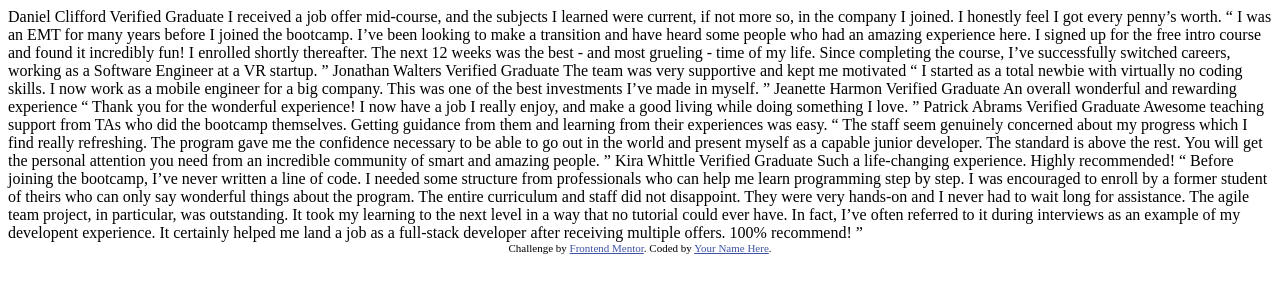
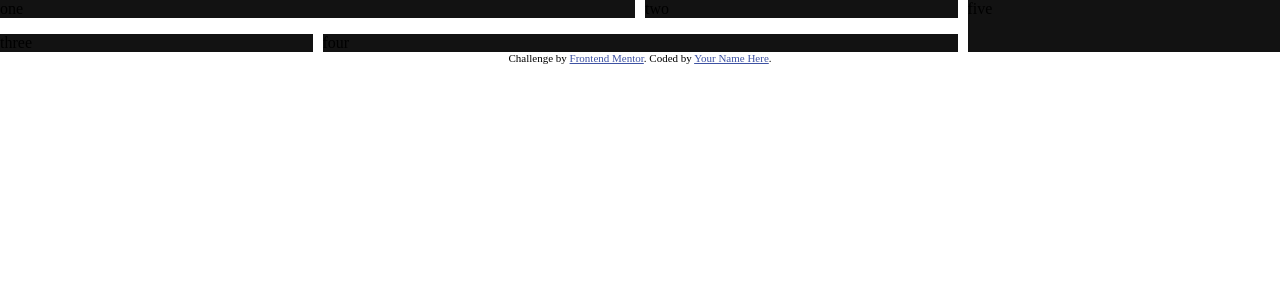
Before and after one commit to SuaJeong-winter/FEM-07-testimonials-grid-section, a plain HTML site: page index.html in a window 1280 px wide. Drawn offline with Linux system fonts and the light colour scheme.

Commit message:
feat:그리드 카드 배치

```diff
--- a/index.html
+++ b/index.html
@@ -1,75 +1,77 @@
-<!DOCTYPE html>
+<!doctype html>
 <html lang="en">
   <head>
-  <meta charset="UTF-8">
-  <meta name="viewport" content="width=device-width, initial-scale=1.0"> <!-- displays site properly based on user's device -->
+    <meta charset="UTF-8" />
+    <meta name="viewport" content="width=device-width, initial-scale=1.0" />
+    <!-- displays site properly based on user's device -->
 
-  <link rel="icon" type="image/png" sizes="32x32" href="./images/favicon-32x32.png">
+    <link
+      rel="icon"
+      type="image/png"
+      sizes="32x32"
+      href="./images/favicon-32x32.png"
+    />
 
-  <title>Frontend Mentor | [Challenge Name Here]</title>
+    <title>Frontend Mentor | Testimonials Grid Section</title>
+    <link rel="stylesheet" href="./styles.css" />
 
     <!-- Feel free to remove these styles or customise in your own stylesheet 👍 -->
     <style>
-    .attribution { font-size: 0.6875rem; text-align: center; }
-    .attribution a { color: hsl(228, 45%, 44%); }
+      .attribution {
+        font-size: 0.6875rem;
+        text-align: center;
+      }
+      .attribution a {
+        color: hsl(228, 45%, 44%);
+      }
     </style>
   </head>
   <body>
-  Daniel Clifford
-  Verified Graduate
+    <main class="grid__cards">
+      <section class="grid__card card__one">one</section>
+      <section class="grid__card card__two">two</section>
+      <section class="grid__card card__three">three</section>
+      <section class="grid__card card__four">four</section>
+      <section class="grid__card card__five">five</section>
+    </main>
 
-  I received a job offer mid-course, and the subjects I learned were current, if not more so,
-  in the company I joined. I honestly feel I got every penny’s worth.
-
-  “ I was an EMT for many years before I joined the bootcamp. I’ve been looking to make a
-  transition and have heard some people who had an amazing experience here. I signed up
-  for the free intro course and found it incredibly fun! I enrolled shortly thereafter.
-  The next 12 weeks was the best - and most grueling - time of my life. Since completing
-  the course, I’ve successfully switched careers, working as a Software Engineer at a VR startup. ”
-
-  Jonathan Walters
-  Verified Graduate
-
-  The team was very supportive and kept me motivated
-
-  “ I started as a total newbie with virtually no coding skills. I now work as a mobile engineer
-  for a big company. This was one of the best investments I’ve made in myself. ”
-
-  Jeanette Harmon
-  Verified Graduate
-
-  An overall wonderful and rewarding experience
-
-  “ Thank you for the wonderful experience! I now have a job I really enjoy, and make a good living
-  while doing something I love. ”
-
-  Patrick Abrams
-  Verified Graduate
-
-  Awesome teaching support from TAs who did the bootcamp themselves. Getting guidance from them and
-  learning from their experiences was easy.
-
-  “ The staff seem genuinely concerned about my progress which I find really refreshing. The program
-  gave me the confidence necessary to be able to go out in the world and present myself as a capable
-  junior developer. The standard is above the rest. You will get the personal attention you need from
-  an incredible community of smart and amazing people. ”
-
-  Kira Whittle
-  Verified Graduate
-
-  Such a life-changing experience. Highly recommended!
-
-  “ Before joining the bootcamp, I’ve never written a line of code. I needed some structure from
-  professionals who can help me learn programming step by step. I was encouraged to enroll by a former
-  student of theirs who can only say wonderful things about the program. The entire curriculum and staff
-  did not disappoint. They were very hands-on and I never had to wait long for assistance. The agile team
-  project, in particular, was outstanding. It took my learning to the next level in a way that no tutorial
-  could ever have. In fact, I’ve often referred to it during interviews as an example of my developent
-  experience. It certainly helped me land a job as a full-stack developer after receiving multiple offers.
-  100% recommend! ”
+    <!-- Daniel Clifford Verified Graduate I received a job offer mid-course, and the
+    subjects I learned were current, if not more so, in the company I joined. I
+    honestly feel I got every penny’s worth. “ I was an EMT for many years
+    before I joined the bootcamp. I’ve been looking to make a transition and
+    have heard some people who had an amazing experience here. I signed up for
+    the free intro course and found it incredibly fun! I enrolled shortly
+    thereafter. The next 12 weeks was the best - and most grueling - time of my
+    life. Since completing the course, I’ve successfully switched careers,
+    working as a Software Engineer at a VR startup. ” Jonathan Walters Verified
+    Graduate The team was very supportive and kept me motivated “ I started as a
+    total newbie with virtually no coding skills. I now work as a mobile
+    engineer for a big company. This was one of the best investments I’ve made
+    in myself. ” Jeanette Harmon Verified Graduate An overall wonderful and
+    rewarding experience “ Thank you for the wonderful experience! I now have a
+    job I really enjoy, and make a good living while doing something I love. ”
+    Patrick Abrams Verified Graduate Awesome teaching support from TAs who did
+    the bootcamp themselves. Getting guidance from them and learning from their
+    experiences was easy. “ The staff seem genuinely concerned about my progress
+    which I find really refreshing. The program gave me the confidence necessary
+    to be able to go out in the world and present myself as a capable junior
+    developer. The standard is above the rest. You will get the personal
+    attention you need from an incredible community of smart and amazing people.
+    ” Kira Whittle Verified Graduate Such a life-changing experience. Highly
+    recommended! “ Before joining the bootcamp, I’ve never written a line of
+    code. I needed some structure from professionals who can help me learn
+    programming step by step. I was encouraged to enroll by a former student of
+    theirs who can only say wonderful things about the program. The entire
+    curriculum and staff did not disappoint. They were very hands-on and I never
+    had to wait long for assistance. The agile team project, in particular, was
+    outstanding. It took my learning to the next level in a way that no tutorial
+    could ever have. In fact, I’ve often referred to it during interviews as an
+    example of my developent experience. It certainly helped me land a job as a
+    full-stack developer after receiving multiple offers. 100% recommend! ” -->
 
     <footer class="attribution">
-    Challenge by <a href="https://www.frontendmentor.io?ref=challenge">Frontend Mentor</a>.
+      Challenge by
+      <a href="https://www.frontendmentor.io?ref=challenge">Frontend Mentor</a>.
       Coded by <a href="#">Your Name Here</a>.
     </footer>
   </body>
--- /dev/null
+++ b/styles.css
@@ -0,0 +1,70 @@
+*,
+::after,
+::before {
+  box-sizing: border-box;
+  margin: 0;
+  padding: 0;
+}
+
+:root {
+  /* color */
+  --Purple1: hsl(260, 100%, 95%);
+  --Purple30: hsl(264, 82%, 80%);
+  --Purple50: hsl(263, 55%, 52%);
+
+  --White: hsl(0, 0%, 100%);
+  --Grey10: hsl(214, 17%, 92%);
+  --Grey20: hsl(0, 0%, 81%);
+  --Grey40: hsl(224, 10%, 45%);
+  --Grey50: hsl(217, 19%, 35%);
+  --Darkblue: hsl(219, 29%, 14%);
+  --Black: hsl(0, 0%, 7%);
+}
+
+.grid__cards {
+  display: grid;
+  grid-template-columns: repeat(4, 1fr);
+  grid-template-rows: repeat(2, 1fr);
+
+  column-gap: 10px;
+  row-gap: 1em;
+}
+
+.grid__card {
+  background-color: var(--Black);
+}
+
+.card__one {
+  grid-column-start: 1;
+  grid-column-end: 3;
+  grid-row-start: 1;
+  grid-row-end: 2;
+}
+
+.card__two {
+  grid-column-start: 3;
+  grid-column-end: 4;
+  grid-row-start: 1;
+  grid-row-end: 2;
+}
+
+.card__three {
+  grid-column-start: 1;
+  grid-column-end: 2;
+  grid-row-start: 2;
+  grid-row-end: 3;
+}
+
+.card__four {
+  grid-column-start: 2;
+  grid-column-end: 4;
+  grid-row-start: 2;
+  grid-row-end: 3;
+}
+
+.card__five {
+  grid-column-start: 4;
+  grid-column-end: 5;
+  grid-row-start: 1;
+  grid-row-end: 3;
+}
```
Lines whose indentation alone changed are shown as unchanged.
